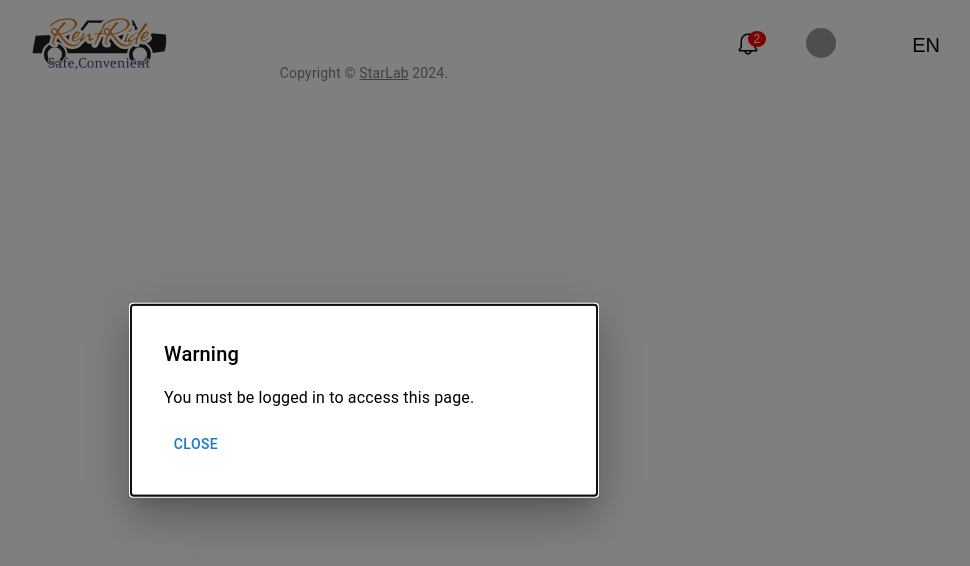
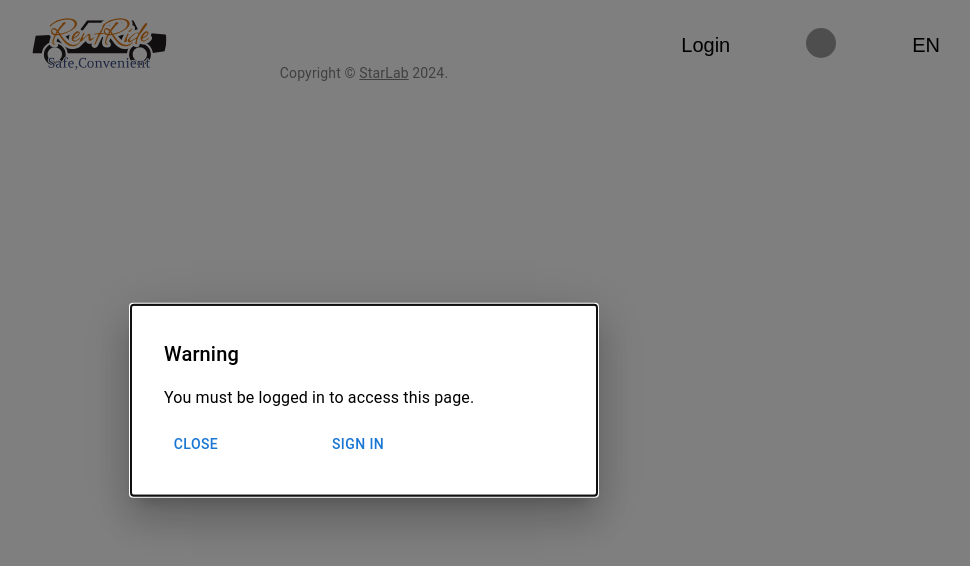
Before and after one commit to CnStarLab/CarRentalSys, a Next.js app in the folder src/frontend/: page /authwarn in a window 1280 px wide. Shown: the top 566 px of the page, without its empty margins (276-1246 px from the left). Built offline with nearby package versions, Linux system fonts and the light colour scheme; grey boxes are pictures that could not be loaded.

Commit message:
[Frontend/Update]Upgrade route Protection

```diff
--- a/src/frontend/app/authwarn/page.tsx
+++ b/src/frontend/app/authwarn/page.tsx
@@ -12,11 +12,10 @@ export default function AuthWarn(){
         router.push('/');
     };
 
-    useEffect(() => {
-        if (open === false) {
-            router.push('/');
-        }
-    }, [open, router]);
+    const handleSignIn = () => {
+        setOpen(false);
+        router.push('/login');
+    };
 
     const modalStyle = {
         position: 'absolute',
@@ -47,6 +46,9 @@ export default function AuthWarn(){
                 <Button onClick={handleClose} sx={{ mt: 2 }}>
                     Close
                 </Button>
+                <Button onClick={handleSignIn} sx={{ mt: 2, ml:12 }}>
+                    Sign in
+                </Button>
             </Box>
         </Modal>
     );
--- a/src/frontend/components/Header.tsx
+++ b/src/frontend/components/Header.tsx
@@ -22,11 +22,9 @@ export default function Header() {
   const [clientOnly, setClientOnly] = useState(false);
   const [dropdownVisible, setDropdownVisible] = useState(false);
 
-  const pathname = usePathname();
-
-//   useEffect(() => {
-//     setClientOnly(true);
-//   }, []);
+  useEffect(() => {
+    setClientOnly(true);
+  }, []);
 
   const handleSignIn = () => {
     router.push("/login");
@@ -39,10 +37,6 @@ export default function Header() {
 
   const toggleDropdown = () => {
     setDropdownVisible(!dropdownVisible);
-  };
-
-  const closeDropdown = () => {
-    setDropdownVisible(false);
   };
 
   const headerStyle: React.CSSProperties = {
@@ -121,7 +115,7 @@ export default function Header() {
       <Logo />
 
       <div style={iconsStyle}>
-        {isLoggedIn || pathname === "/login" || !clientOnly ? (
+        {isLoggedIn? (
           <NotificationBell />
         ) : (
           <button style={iconButtonStyle} onClick={handleSignIn}>
--- a/src/frontend/hooks/ProtectedRoute.tsx
+++ b/src/frontend/hooks/ProtectedRoute.tsx
@@ -1,20 +1,23 @@
 'use client';
 import { useRouter } from 'next/navigation';
 import { useAuth } from './AuthContext'; // 修改为你的 AuthContext 路径
-import { useEffect, ReactNode } from 'react';
+import { useEffect, ReactNode, useState } from 'react';
 import { usePathname } from 'next/navigation';
-import { ProtectedRouteProps, AuthContextType } from '../app/interface'
+import { ProtectedRouteProps, AuthContextType } from '../app/interface';
 
 export const ProtectedRoute = ({ children }: ProtectedRouteProps) => {
   const { isLoggedIn } = useAuth() as AuthContextType;
   const router = useRouter();
   const pathname = usePathname();
+  const [renderChildren, setRenderChildren] = useState(false);
 
-  // useEffect(() => {
-  //   if (!isLoggedIn && pathname !== '/' && pathname !== '/login' && pathname !== '/authwarn' && pathname !== '/register'&& pathname !== '/health') {
-  //     router.push('/authwarn');
-  //   }
-  // }, [isLoggedIn, router, pathname]);
+  useEffect(() => {
+    if (!isLoggedIn && pathname !== '/' && pathname !== '/login' && pathname !== '/authwarn' && pathname !== '/register' && pathname !== '/health') {
+      router.push('/authwarn');
+    } else {
+      setRenderChildren(true);
+    }
+  }, [isLoggedIn, router, pathname]);
 
-  return children;
+  return renderChildren ? children : null;
 };
```
